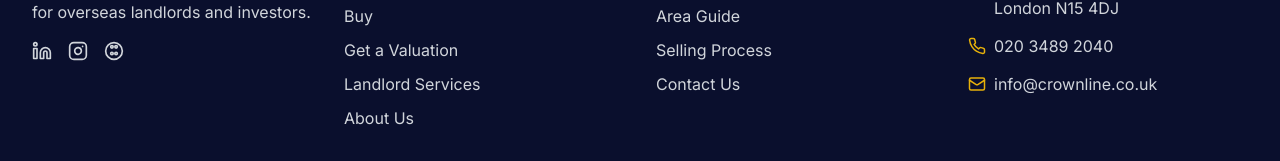
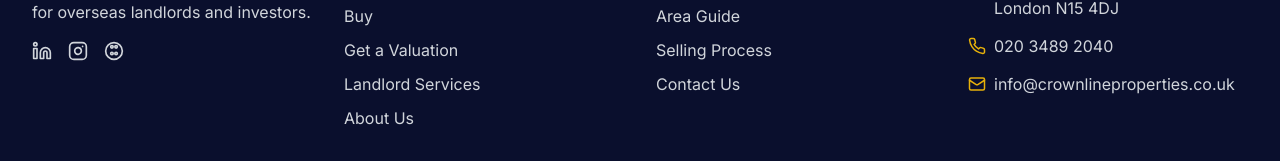
Before and after one commit to CrownlineProperties/crownline-site, a React (Vite) app: page /about in a window 1280 px wide. Shown: the part 4409-4570 px from the top of the page. Built offline with nearby package versions, Linux system fonts and the light colour scheme; no server answers.

Commit message:
Updated Footer.tsx

```diff
--- a/src/components/Footer.tsx
+++ b/src/components/Footer.tsx
@@ -86,7 +86,7 @@ const Footer = () => {
               <li className="flex items-center">
                 <Mail size={18} className="text-gold mr-2 flex-shrink-0" />
                 <a href="mailto:info@crownline.co.uk" className="text-gray-300 hover:text-gold transition duration-300">
-                  info@crownline.co.uk
+                  info@crownlineproperties.co.uk
                 </a>
               </li>
             </ul>
```
